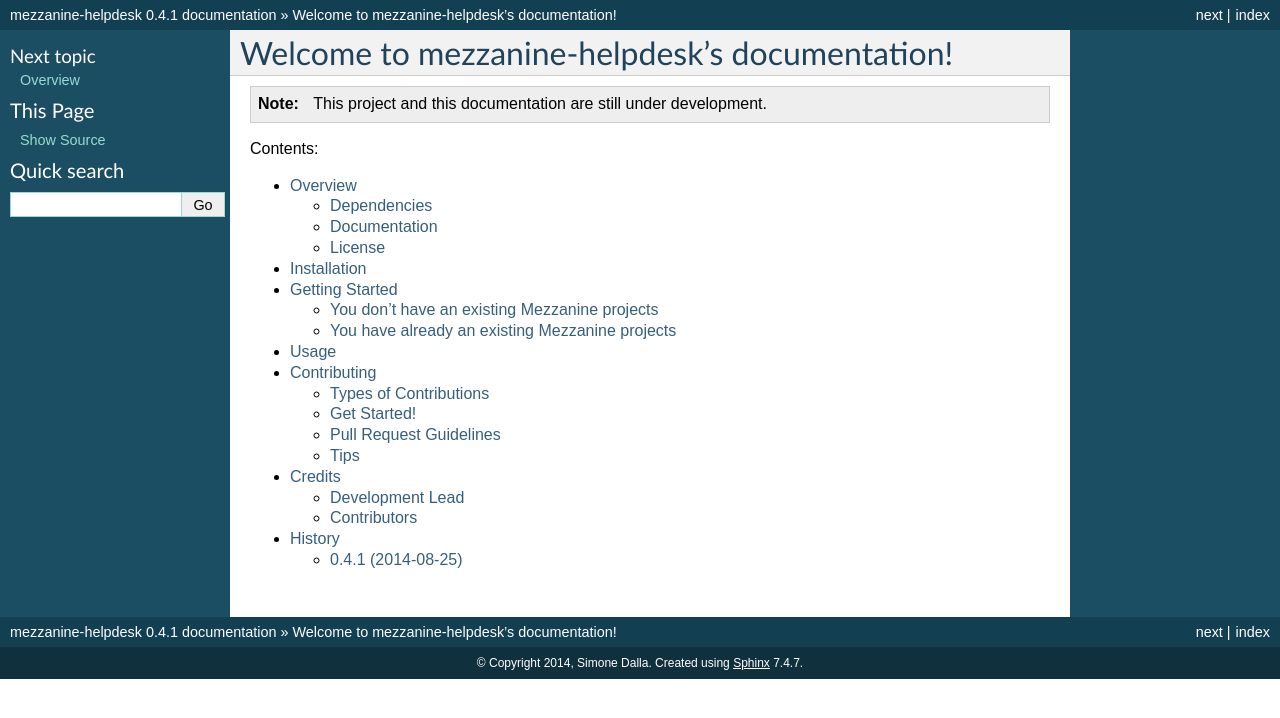
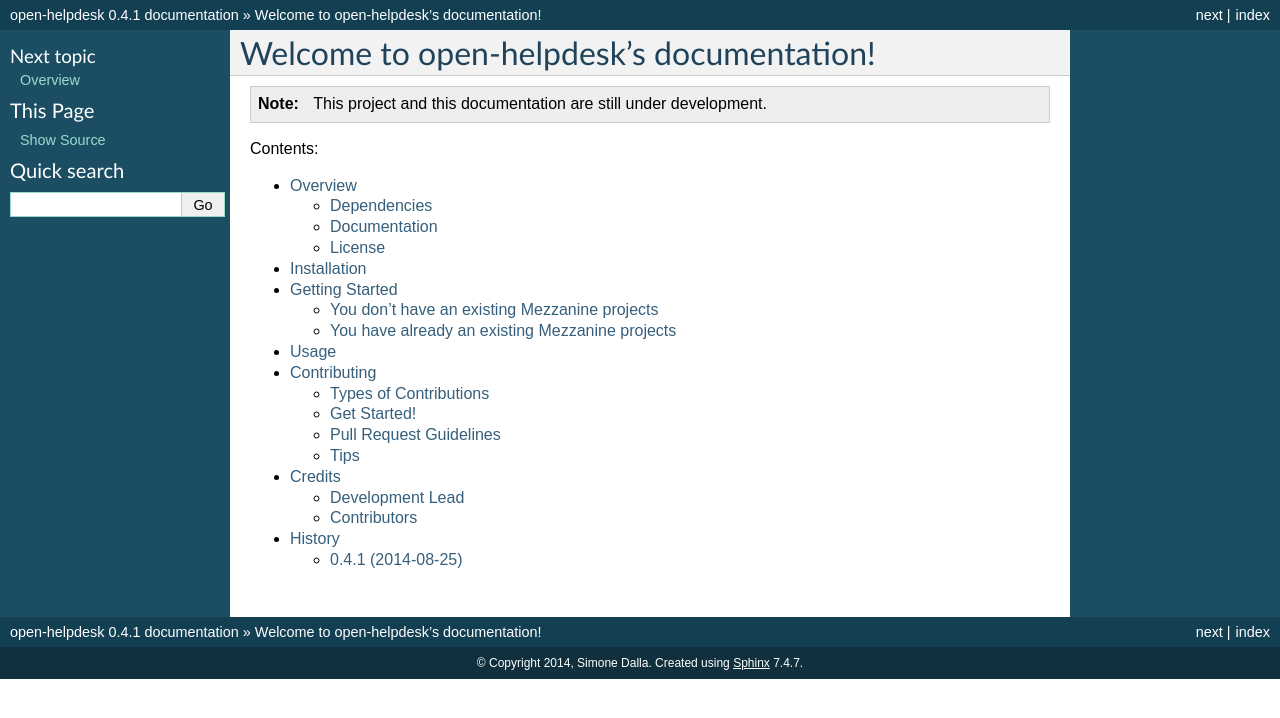
Before and after one commit to simodalla/open-helpdesk, a Sphinx documentation site: the page built from docs/index.rst, in a window 1280 px wide. Shown: the top 718 px of the page. Built offline with Sphinx 7.4.7, drawn with Linux system fonts in a browser that asks for light colours.

Commit message:
work in progress

```diff
--- a/docs/conf.py
+++ b/docs/conf.py
@@ -46,7 +46,7 @@
 master_doc = 'index'
 
 # General information about the project.
-project = u'mezzanine-helpdesk'
+project = u'open-helpdesk'
 copyright = u'2014, Simone Dalla'
 
 # The version info for the project you're documenting, acts as replacement for
@@ -173,7 +173,7 @@
 #html_file_suffix = None
 
 # Output file base name for HTML help builder.
-htmlhelp_basename = 'mezzanine-helpdeskdoc'
+htmlhelp_basename = 'open-helpdeskdoc'
 
 
 # -- Options for LaTeX output --------------------------------------------------
@@ -192,7 +192,7 @@
 # Grouping the document tree into LaTeX files. List of tuples
 # (source start file, target name, title, author, documentclass [howto/manual]).
 latex_documents = [
-  ('index', 'mezzanine-helpdesk.tex', u'mezzanine-helpdesk Documentation',
+  ('index', 'open-helpdesk.tex', u'open-helpdesk Documentation',
    u'Simone Dalla', 'manual'),
 ]
 
@@ -222,7 +222,7 @@
 # One entry per manual page. List of tuples
 # (source start file, name, description, authors, manual section).
 man_pages = [
-    ('index', 'mezzanine-helpdesk', u'mezzanine-helpdesk Documentation',
+    ('index', 'open-helpdesk', u'open-helpdesk Documentation',
      [u'Simone Dalla'], 1)
 ]
 
@@ -236,8 +236,8 @@
 # (source start file, target name, title, author,
 #  dir menu entry, description, category)
 texinfo_documents = [
-  ('index', 'mezzanine-helpdesk', u'mezzanine-helpdesk Documentation',
-   u'Simone Dalla', 'mezzanine-helpdesk', 'One line description of project.',
+  ('index', 'open-helpdesk', u'open-helpdesk Documentation',
+   u'Simone Dalla', 'open-helpdesk', 'One line description of project.',
    'Miscellaneous'),
 ]
 
--- a/docs/index.rst
+++ b/docs/index.rst
@@ -3,8 +3,8 @@
    You can adapt this file completely to your liking, but it should at least
    contain the root `toctree` directive.
 
-Welcome to mezzanine-helpdesk's documentation!
-==============================================
+Welcome to open-helpdesk's documentation!
+=========================================
 
 .. note::
 
```
